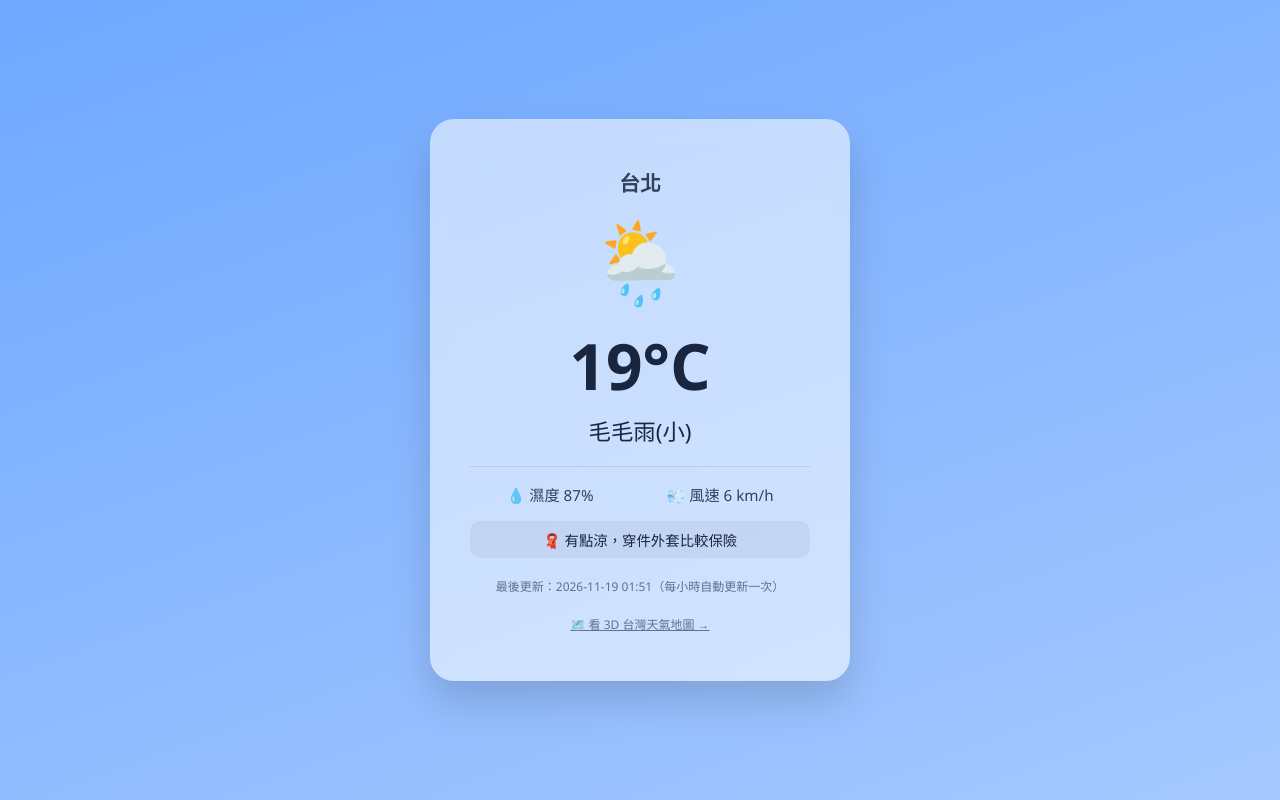
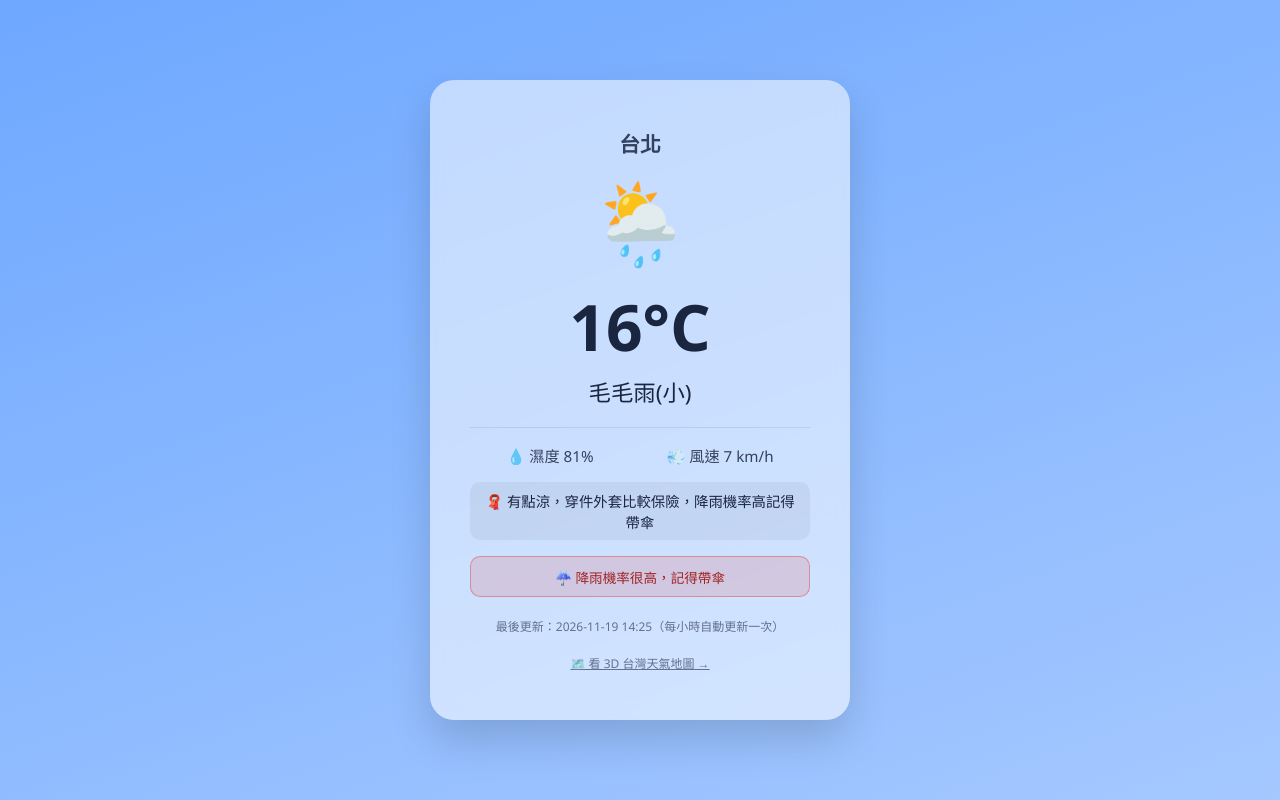
Before and after one commit to thomaschen-spec/weather-page, a plain HTML site: page public/index.html in a window 1280 px wide. Drawn offline with Linux system fonts and the light colour scheme.

Commit message:
auto: update weather

```diff
--- a/public/index.html
+++ b/public/index.html
@@ -82,15 +82,15 @@
   <div class="card">
     <div class="city">台北</div>
     <div class="icon">🌦️</div>
-    <div class="temp">19°C</div>
+    <div class="temp">16°C</div>
     <div class="desc">毛毛雨(小)</div>
     <div class="meta">
-      <div>💧 濕度 87%</div>
-      <div>💨 風速 6 km/h</div>
+      <div>💧 濕度 81%</div>
+      <div>💨 風速 7 km/h</div>
     </div>
-    <div class="outfit">🧣 有點涼，穿件外套比較保險</div>
-
-    <div class="updated">最後更新：2026-11-19 01:51（每小時自動更新一次）</div>
+    <div class="outfit">🧣 有點涼，穿件外套比較保險，降雨機率高記得帶傘</div>
+    <div class="alert">☔ 降雨機率很高，記得帶傘</div>
+    <div class="updated">最後更新：2026-11-19 14:25（每小時自動更新一次）</div>
     <div class="updated"><a href="./map/" style="color:inherit;">🗺️ 看 3D 台灣天氣地圖 →</a></div>
   </div>
   <script>
```
